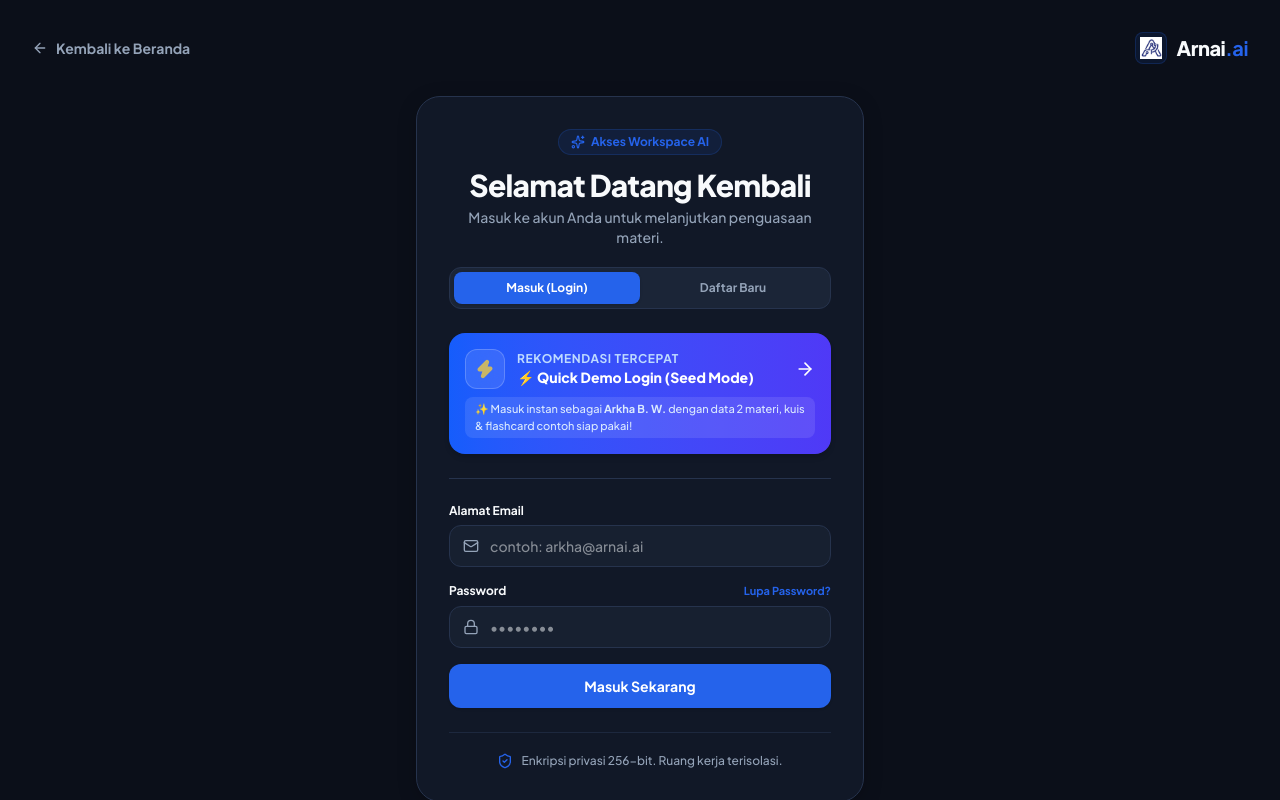
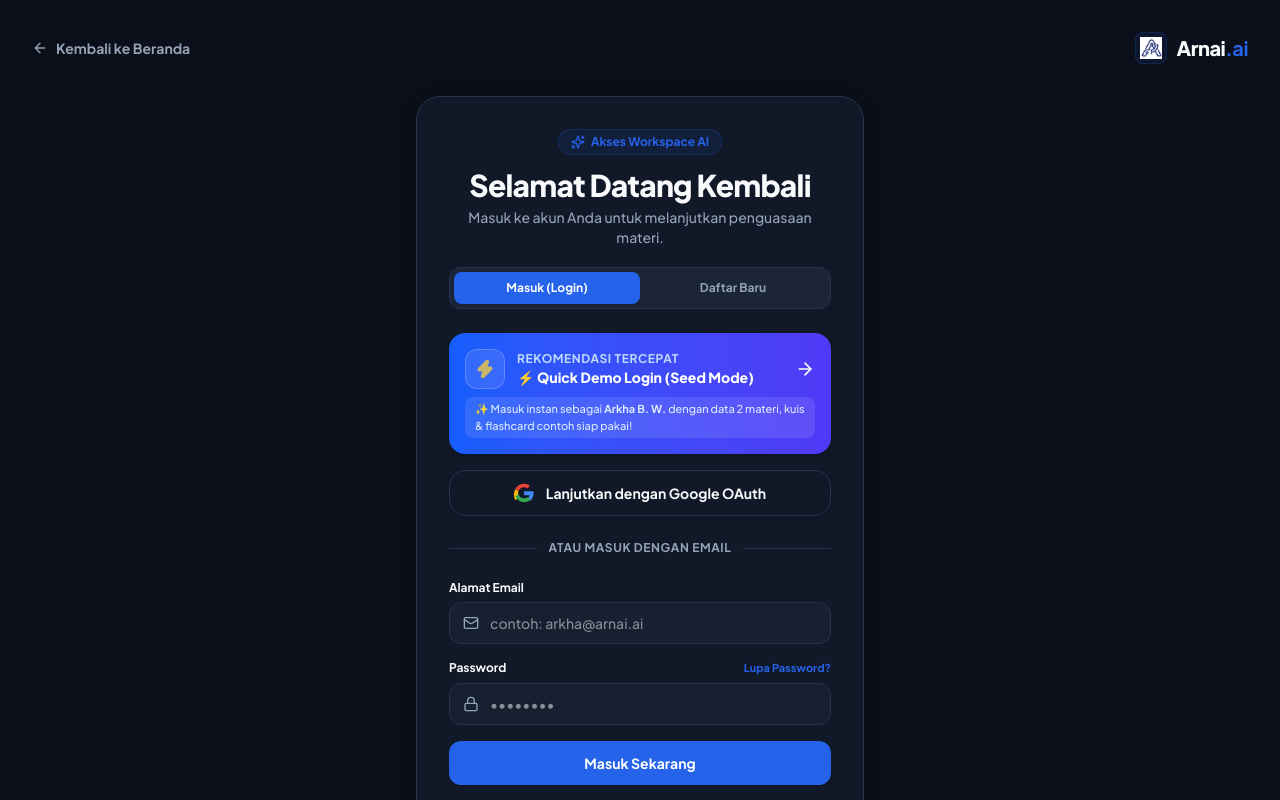
Before and after one commit to arkhabw/Arnai, a Next.js app: page /login in a window 1280 px wide. Shown: the top 800 px of the page. Built offline with nearby package versions, Linux system fonts and the light colour scheme.

Commit message:
feat(auth): add Google OAuth login flow & UI components

```diff
--- a/src/app/dashboard/page.tsx
+++ b/src/app/dashboard/page.tsx
@@ -69,6 +69,11 @@
                 )}
               </div>
               <span className="text-xs font-bold">{currentUser.name}</span>
+              {currentUser.provider === "google" && (
+                <span className="px-1.5 py-0.5 rounded bg-emerald-500/10 text-emerald-500 border border-emerald-500/20 text-[10px] font-extrabold flex items-center gap-1">
+                  ✓ Google
+                </span>
+              )}
               {currentUser.isDemo && (
                 <span className="px-1.5 py-0.5 rounded bg-blue-500/10 text-primary border border-primary/20 text-[10px] font-extrabold">
                   ⚡ Seed Demo
@@ -113,7 +118,11 @@
               Halo, <span className="text-primary">{currentUser.name}</span> 👋
             </h1>
             <p className="text-sm sm:text-base text-muted-foreground font-medium max-w-2xl">
-              {currentUser.isDemo ? (
+              {currentUser.provider === "google" ? (
+                <span>
+                  Anda masuk melalui akun <strong>Google OAuth Terverifikasi ({currentUser.email})</strong>. Akun Anda siap digunakan di seluruh layanan Arnai.
+                </span>
+              ) : currentUser.isDemo ? (
                 <span>
                   Anda sedang dalam <strong>Quick Demo Mode (Akun Arkha B. W.)</strong>. Sistem telah memuat 2 dokumen seed kuliah Anda beserta statistik kemajuan belajar.
                 </span>
--- a/src/app/login/page.tsx
+++ b/src/app/login/page.tsx
@@ -41,13 +41,14 @@
 function LoginContent() {
   const searchParams = useSearchParams();
   const router = useRouter();
-  const { login, register: registerUser, loginAsQuickDemo, isLoading: authLoading } = useAuth();
+  const { login, register: registerUser, loginWithGoogle, loginAsQuickDemo, isLoading: authLoading } = useAuth();
 
   const initialMode = searchParams.get("mode") === "register" ? "register" : "login";
   const [mode, setMode] = useState<"login" | "register">(initialMode);
   const [errorMsg, setErrorMsg] = useState<string | null>(null);
   const [successMsg, setSuccessMsg] = useState<string | null>(null);
   const [isDemoLoading, setIsDemoLoading] = useState(false);
+  const [isGoogleLoading, setIsGoogleLoading] = useState(false);
 
   // Hook form for login
   const {
@@ -96,6 +97,23 @@
       }
     } catch (e) {
       setErrorMsg("Gagal mendaftar akun baru.");
+    }
+  };
+
+  const handleGoogleLogin = async () => {
+    setErrorMsg(null);
+    setIsGoogleLoading(true);
+    try {
+      const success = await loginWithGoogle();
+      if (success) {
+        setSuccessMsg("Terhubung dengan akun Google! Mengalihkan ke workspace...");
+        setTimeout(() => {
+          router.push("/dashboard");
+        }, 600);
+      }
+    } catch (e) {
+      setErrorMsg("Gagal menghubungkan dengan Google OAuth.");
+      setIsGoogleLoading(false);
     }
   };
 
@@ -191,11 +209,11 @@
           </div>
 
           {/* Quick Demo Hero CTA */}
-          <div className="mb-6 pb-6 border-b border-border">
+          <div className="mb-4">
             <button
               type="button"
               onClick={handleQuickDemo}
-              disabled={isDemoLoading || authLoading}
+              disabled={isDemoLoading || authLoading || isGoogleLoading}
               className="w-full relative group overflow-hidden rounded-2xl bg-gradient-to-r from-blue-600 to-indigo-600 hover:from-blue-700 hover:to-indigo-700 text-white p-4 shadow-md transition-all duration-300 active:scale-[0.99] disabled:opacity-70"
             >
               <div className="flex items-center justify-between relative z-10">
@@ -222,6 +240,54 @@
                 ✨ Masuk instan sebagai <strong>Arkha B. W.</strong> dengan data 2 materi, kuis & flashcard contoh siap pakai!
               </div>
             </button>
+          </div>
+
+          {/* Google OAuth Login Button */}
+          <div className="mb-6">
+            <button
+              type="button"
+              onClick={handleGoogleLogin}
+              disabled={isGoogleLoading || authLoading || isDemoLoading}
+              className="w-full py-3 px-4 rounded-2xl bg-card hover:bg-secondary/80 border border-border text-foreground font-bold text-sm transition-all shadow-sm active:scale-[0.99] flex items-center justify-center gap-3 disabled:opacity-70 group"
+            >
+              {isGoogleLoading ? (
+                <>
+                  <Loader2 className="w-5 h-5 animate-spin text-primary" /> Menghubungkan ke Google...
+                </>
+              ) : (
+                <>
+                  <svg className="w-5 h-5 shrink-0 group-hover:scale-110 transition-transform" viewBox="0 0 24 24">
+                    <path
+                      fill="#EA4335"
+                      d="M12 5c1.6 0 3 .6 4.1 1.7l3.1-3.1C17.3 1.8 14.8 1 12 1 7.4 1 3.5 3.6 1.6 7.4l3.7 2.8C6.2 7.1 8.9 5 12 5z"
+                    />
+                    <path
+                      fill="#4285F4"
+                      d="M23.5 12.3c0-.8-.1-1.7-.2-2.3H12v4.6h6.5c-.3 1.5-1.1 2.8-2.4 3.7l3.7 2.9c2.2-2 3.7-5 3.7-8.9z"
+                    />
+                    <path
+                      fill="#FBBC05"
+                      d="M5.3 14.8c-.2-.7-.4-1.5-.4-2.3s.2-1.6.4-2.3L1.6 7.4C.6 9.4 0 11.6 0 14s.6 4.6 1.6 6.6l3.7-2.8z"
+                    />
+                    <path
+                      fill="#34A853"
+                      d="M12 23c3.2 0 6-1.1 8-3l-3.7-2.9c-1.1.7-2.5 1.2-4.3 1.2-3.1 0-5.8-2.1-6.7-5.2L1.6 15.9C3.5 19.7 7.4 23 12 23z"
+                    />
+                  </svg>
+                  <span>Lanjutkan dengan Google OAuth</span>
+                </>
+              )}
+            </button>
+          </div>
+
+          {/* OR Divider */}
+          <div className="relative flex items-center justify-center mb-6">
+            <div className="absolute inset-0 flex items-center">
+              <div className="w-full border-t border-border" />
+            </div>
+            <span className="relative bg-card px-3 text-xs font-bold uppercase tracking-wider text-muted-foreground">
+              Atau masuk dengan email
+            </span>
           </div>
 
           {/* Alerts */}
--- a/src/components/layout/Navbar.tsx
+++ b/src/components/layout/Navbar.tsx
@@ -113,8 +113,10 @@
                 </div>
                 <div className="flex flex-col text-left">
                   <span className="text-xs font-bold text-foreground leading-none">{user.name}</span>
-                  <span className="text-[10px] text-muted-foreground font-medium mt-0.5">
-                    {user.isDemo ? "⚡ Seed Demo" : "Student"}
+                  <span className="text-[10px] text-muted-foreground font-medium mt-0.5 flex items-center gap-1">
+                    {user.provider === "google" && <span className="text-emerald-500 font-bold">✓ Google</span>}
+                    {user.isDemo && "⚡ Seed Demo"}
+                    {!user.isDemo && user.provider !== "google" && "Student"}
                   </span>
                 </div>
               </div>
@@ -220,8 +222,9 @@
                       </div>
                       <div className="flex flex-col">
                         <span className="text-xs font-bold text-foreground">{user.name}</span>
-                        <span className="text-[10px] text-muted-foreground font-medium">
-                          {user.email}
+                        <span className="text-[10px] text-muted-foreground font-medium flex items-center gap-1">
+                          {user.provider === "google" && <span className="text-emerald-500 font-bold">✓ Google</span>}
+                          <span>{user.email}</span>
                         </span>
                       </div>
                     </div>
--- a/src/lib/auth-context.tsx
+++ b/src/lib/auth-context.tsx
@@ -10,6 +10,7 @@
   avatar: string;
   role: string;
   isDemo: boolean;
+  provider?: "email" | "google" | "demo";
   streakDays: number;
   completedQuizzes: number;
   masteredFlashcards: number;
@@ -20,6 +21,7 @@
   isLoading: boolean;
   login: (email: string, password?: string) => Promise<boolean>;
   register: (name: string, email: string, password?: string) => Promise<boolean>;
+  loginWithGoogle: () => Promise<boolean>;
   loginAsQuickDemo: () => Promise<void>;
   logout: () => void;
 }
@@ -31,9 +33,23 @@
   avatar: "https://images.unsplash.com/photo-1534528741775-53994a69daeb?w=150&auto=format&fit=crop&q=80",
   role: "Pro Student Account",
   isDemo: true,
+  provider: "demo",
   streakDays: 7,
   completedQuizzes: 14,
   masteredFlashcards: 68,
+};
+
+const GOOGLE_USER: UserProfile = {
+  id: "usr-google-arkha",
+  name: "Arkha B. W.",
+  email: "arkhabw@gmail.com",
+  avatar: "https://images.unsplash.com/photo-1534528741775-53994a69daeb?w=150&auto=format&fit=crop&q=80",
+  role: "Pro Google Account",
+  isDemo: false,
+  provider: "google",
+  streakDays: 3,
+  completedQuizzes: 5,
+  masteredFlashcards: 24,
 };
 
 const AuthContext = createContext<AuthContextType | undefined>(undefined);
@@ -85,6 +101,7 @@
       avatar: "https://images.unsplash.com/photo-1535713875002-d1d0cf377fde?w=150&auto=format&fit=crop&q=80",
       role: "Student Account",
       isDemo: false,
+      provider: "email",
       streakDays: 1,
       completedQuizzes: 0,
       masteredFlashcards: 0,
@@ -106,12 +123,22 @@
       avatar: "https://images.unsplash.com/photo-1570295999919-56ceb5ecca61?w=150&auto=format&fit=crop&q=80",
       role: "Student Account",
       isDemo: false,
+      provider: "email",
       streakDays: 1,
       completedQuizzes: 0,
       masteredFlashcards: 0,
     };
 
     persistUser(newUser);
+    setIsLoading(false);
+    return true;
+  };
+
+  const loginWithGoogle = async (): Promise<boolean> => {
+    setIsLoading(true);
+    // Simulate Google OAuth handshake
+    await new Promise((resolve) => setTimeout(resolve, 1000));
+    persistUser(GOOGLE_USER);
     setIsLoading(false);
     return true;
   };
@@ -136,6 +163,7 @@
         isLoading,
         login,
         register,
+        loginWithGoogle,
         loginAsQuickDemo,
         logout,
       }}
```
